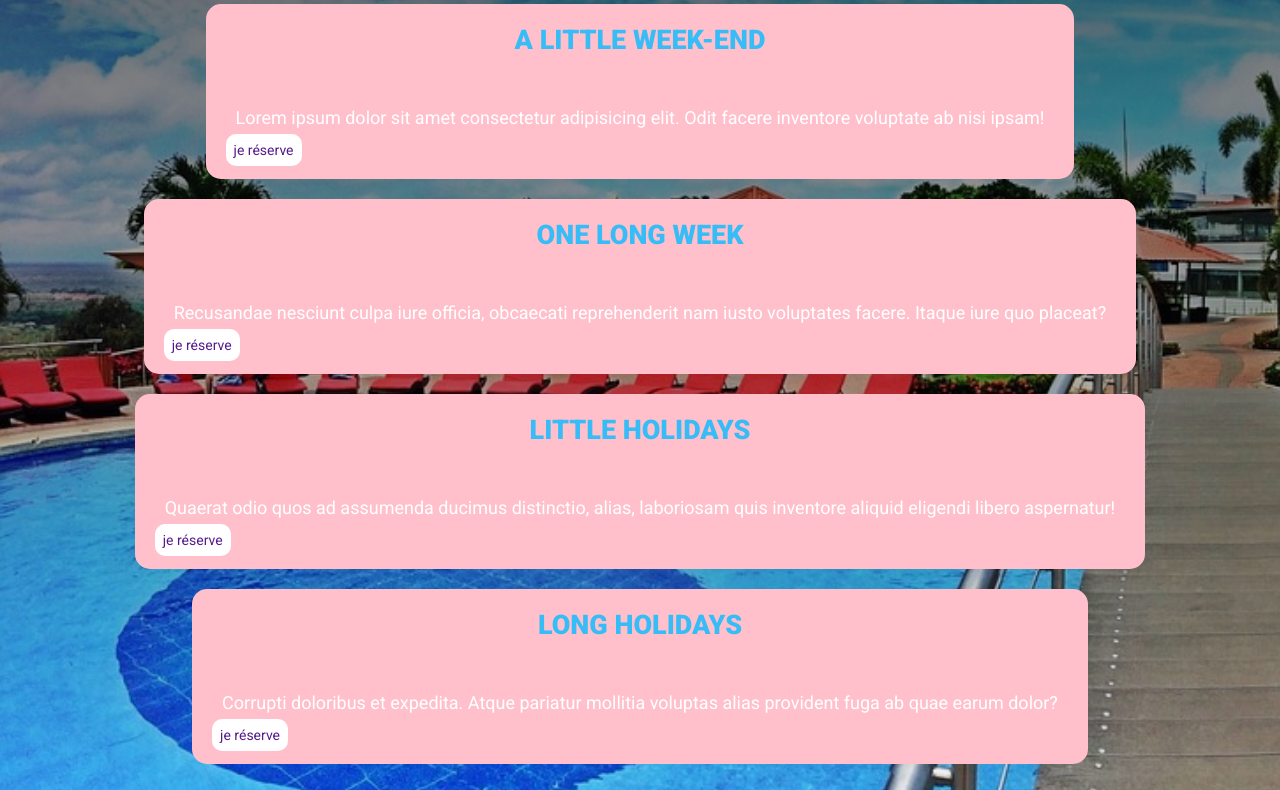
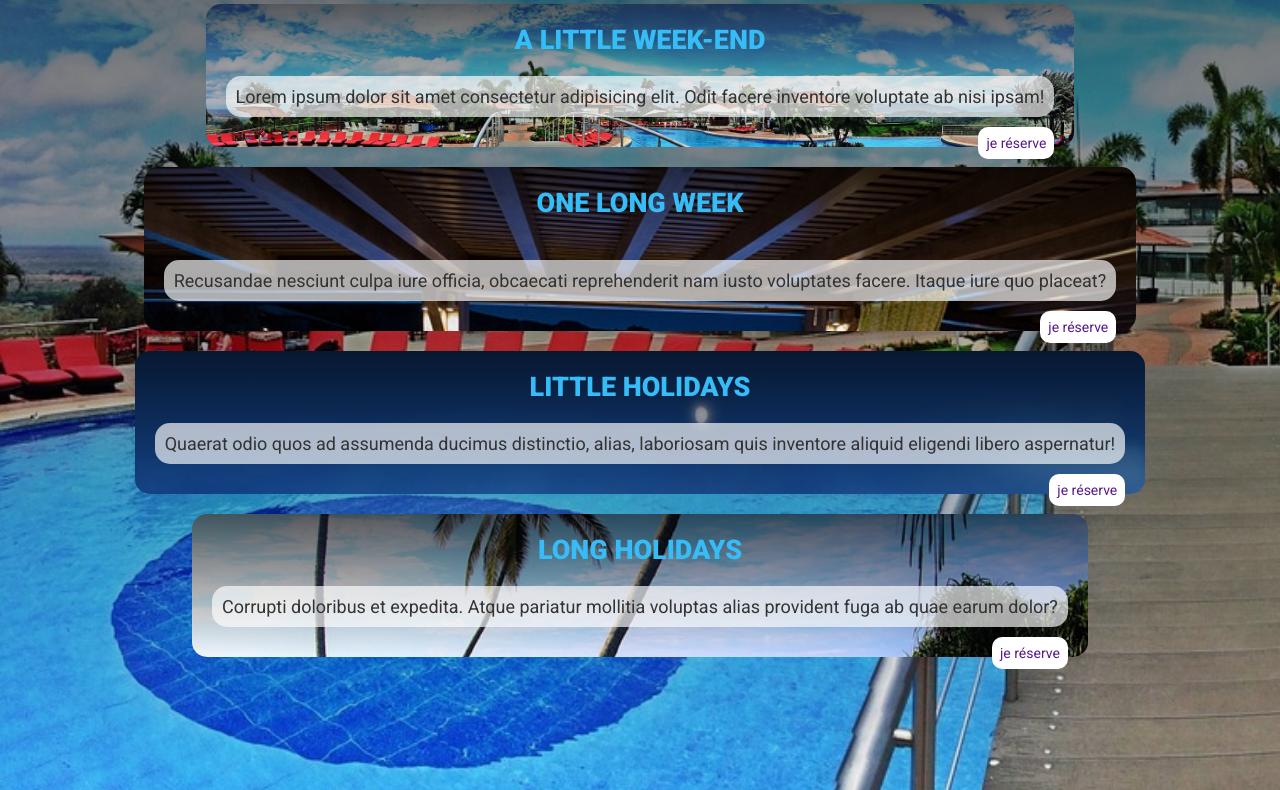
Before and after one commit to Oan-Dev/house-hotel, a plain HTML site: page assets/view/reservation.html in a window 1280 px wide. Shown: the part 148-938 px from the top of the page. Drawn offline with nearby package versions, Linux system fonts and the light colour scheme.

Commit message:
feat : card style for the reservation index

```diff
--- a/assets/css/reservation.css
+++ b/assets/css/reservation.css
@@ -11,7 +11,7 @@ main {
 .container {
     width: 80%;
     margin: 10px auto;
-    color: #fff;
+    color: var(--txt-color);
 }
 
 h1, h2 {
@@ -44,15 +44,44 @@ h1, h2 {
     -moz-border-radius: 15px;
     -ms-border-radius: 15px;
     -o-border-radius: 15px;
+    background-repeat: no-repeat;
+    background-size: cover;
 }
+.card:first-child {
+    background-image: linear-gradient(rgba(0, 0, 0, 0.638), transparent), url("../img/pools/HouseHotelPool-2_1920.jpg");
+}
+.card:nth-child(2){
+    background-image: linear-gradient(rgba(0, 0, 0, 0.638), transparent), url("../img/pools/pool-bar_640.jpg");
+}
+.card:nth-child(3){
+    background-image: linear-gradient(rgba(0, 0, 0, 0.638), transparent), url("../img/pools/basement_640.jpg");
+}
+.card:last-child {
+    background-image: linear-gradient(rgba(0, 0, 0, 0.638), transparent), url("../img/pools/swimming-pool_640.jpg");
+}
+
+
+.txt-card {
+    position: relative;
+}
+
 .txt-card p  {
     padding: 10px;
+    margin-bottom: 10px;
     text-align: justify;
+    background-color: rgba(255, 255, 255, 0.667);
+    border-radius: 15px;
+    -webkit-border-radius: 15px;
+    -moz-border-radius: 15px;
+    -ms-border-radius: 15px;
+    -o-border-radius: 15px;
 }
 
 .btn {
     padding: 8px;
     background-color: rgba(255, 255, 255);
+    position: absolute;
+    right: 0;
     border-radius: 10px;
     -webkit-border-radius: 10px;
     -moz-border-radius: 10px;
--- a/assets/view/reservation.html
+++ b/assets/view/reservation.html
@@ -44,7 +44,6 @@
                 <div class="card">
                     <h2>a little week-end</h2>
                     <div class="content">
-                        <div class="img-card"><img src="" alt=""></div>
                         <div class="txt-card">
                             <p>Lorem ipsum dolor sit amet consectetur adipisicing elit. Odit facere inventore voluptate ab nisi ipsam!</p>
                             <a href="" class="btn">je réserve</a>
@@ -64,7 +63,6 @@
                 <div class="card">
                     <h2>little holidays</h2>
                     <div class="content">
-                        <div class="img-card"><img src="" alt=""></div>
                         <div class="txt-card">
                             <p>Quaerat odio quos ad assumenda ducimus distinctio, alias, laboriosam quis inventore aliquid eligendi libero aspernatur!</p>
                             <a href="" class="btn">je réserve</a>
@@ -74,7 +72,6 @@
                 <div class="card">
                     <h2>long holidays</h2>
                     <div class="content">
-                        <div class="img-card"><img src="" alt=""></div>
                         <div class="txt-card">
                             <p>Corrupti doloribus et expedita. Atque pariatur mollitia voluptas alias provident fuga ab quae earum dolor?</p>
                             <a href="" class="btn">je réserve</a>
```
